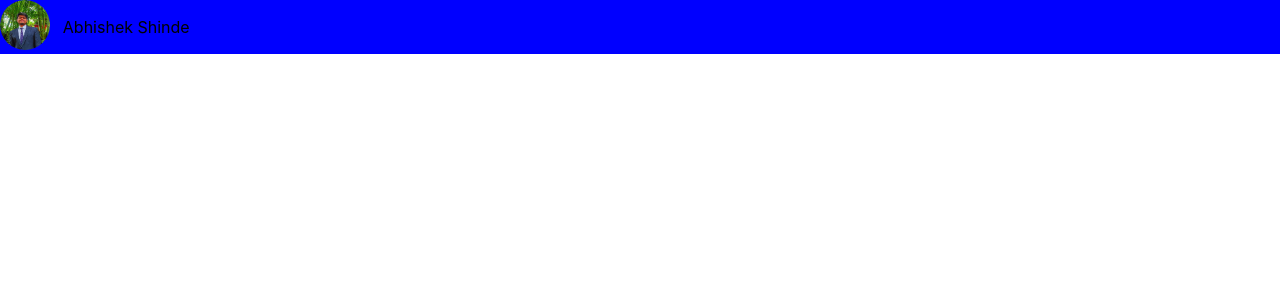
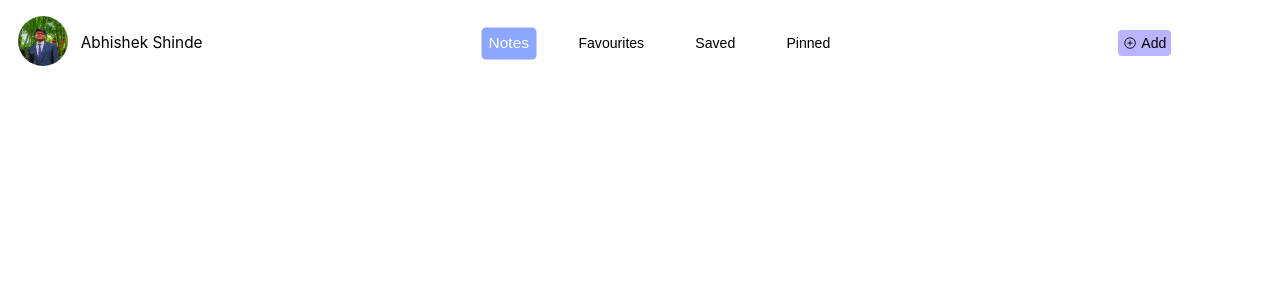
Before and after one commit to Abhishekr2122/notes-app, a React (Create React App) app: page / in a window 1280 px wide. Shown: the top 300 px of the page. Built offline with nearby package versions, Linux system fonts and the light colour scheme.

Commit message:
Done with the header component.

```diff
--- a/src/components/Header.js
+++ b/src/components/Header.js
@@ -1,10 +1,14 @@
 import "./header.css";
 import HeaderLogo from "../ui/HeaderLogo";
+import Navbar from "./Navbar";
+import AddButton from "../ui/AddButton";
 
 export default function Header() {
   return (
     <header className="header">
       <HeaderLogo />
+      <Navbar />
+      <AddButton />
     </header>
   );
 }
--- a/src/components/Navbar.js
+++ b/src/components/Navbar.js
@@ -0,0 +1,24 @@
+import { useState } from "react";
+import NavItem from "../ui/NavItem";
+
+import "./navbar.css";
+export default function Navbar() {
+  const navItems = ["Notes", "Favourites", "Saved", "Pinned"];
+  const [selectedItem, setSelectedItem] = useState(0);
+
+  return (
+    <div className="nav-container">
+      {navItems.map(function (citem, i) {
+        return (
+          <NavItem
+            content={citem}
+            key={i}
+            selectedItem={selectedItem}
+            setSelectedItem={setSelectedItem}
+            currElement={i}
+          />
+        );
+      })}
+    </div>
+  );
+}
--- a/src/components/header.css
+++ b/src/components/header.css
@@ -1,4 +1,9 @@
 .header {
-  background-color: red;
+  background-color: white;
   height: 50px;
+  display: flex;
+  align-items: center;
+
+  gap: 22vw;
+  padding: 1.4vw;
 }
--- a/src/components/navbar.css
+++ b/src/components/navbar.css
@@ -0,0 +1,5 @@
+.nav-container {
+  display: flex;
+  gap: 3vw;
+  /* border: 1px solid blue; */
+}
--- /dev/null
+++ b/src/ui/AddButton.js
@@ -0,0 +1,26 @@
+import { IoAddCircleOutline } from "react-icons/io5";
+import { IoCloseCircleOutline } from "react-icons/io5";
+import "./addbutton.css";
+import { useState } from "react";
+
+export default function AddButton() {
+  const [isClicked, setIsClicked] = useState(false);
+
+  function handleButtonClick() {
+    setIsClicked(function (prevState) {
+      return !prevState;
+    });
+  }
+
+  return (
+    <button
+      className={`add-button ${isClicked ? "active-button" : ""}`}
+      onClick={function () {
+        handleButtonClick();
+      }}
+    >
+      {isClicked ? <IoCloseCircleOutline /> : <IoAddCircleOutline />}
+      {isClicked ? "Close" : "Add"}
+    </button>
+  );
+}
--- /dev/null
+++ b/src/ui/NavItem.js
@@ -0,0 +1,23 @@
+import "./navitem.css";
+
+export default function NavItem({
+  content,
+  currElement,
+  selectedItem,
+  setSelectedItem,
+}) {
+  function handleSelectedItem(item) {
+    setSelectedItem(item);
+  }
+
+  return (
+    <button
+      className={`nav-item ${selectedItem === currElement ? "active" : ""}`}
+      onClick={function () {
+        handleSelectedItem(currElement);
+      }}
+    >
+      {content}
+    </button>
+  );
+}
--- /dev/null
+++ b/src/ui/addbutton.css
@@ -0,0 +1,21 @@
+.add-button {
+  padding: 0.4vw;
+  display: flex;
+  align-items: center;
+  justify-content: center;
+  gap: 0.3vw;
+  border-radius: 4px;
+  color: black;
+  border-style: none;
+  background-color: #bab3ff;
+  font-size: 1.1vw;
+  cursor: pointer;
+  transition-duration: 1s;
+  /* border: 1px solid red; */
+}
+
+.active-button {
+  transition-duration: 1s;
+  background-color: #8da6ff;
+  color: white;
+}
--- a/src/ui/headerlogo.css
+++ b/src/ui/headerlogo.css
@@ -1,9 +1,10 @@
 .logo-container {
   display: flex;
   align-items: center;
-  /* justify-content: center; */
-  background-color: blue;
+  justify-content: center;
+  background: transparent;
   gap: 1vw;
+  /* border: 1px solid green; */
 }
 
 .image {
@@ -12,3 +13,7 @@
   background-repeat: no-repeat;
   border-radius: 50%;
 }
+
+.para {
+  font-size: 1.2vw;
+}
--- /dev/null
+++ b/src/ui/navitem.css
@@ -0,0 +1,16 @@
+.nav-item {
+  padding: 0.5vw;
+  cursor: pointer;
+  border-radius: 4px;
+  border-style: none;
+  background: transparent;
+  font-size: 1.1vw;
+  transition-duration: 1s;
+}
+
+.active {
+  background-color: #8da6ff;
+  transform: scale(1.1);
+  transition-duration: 1s;
+  color: white;
+}
```
